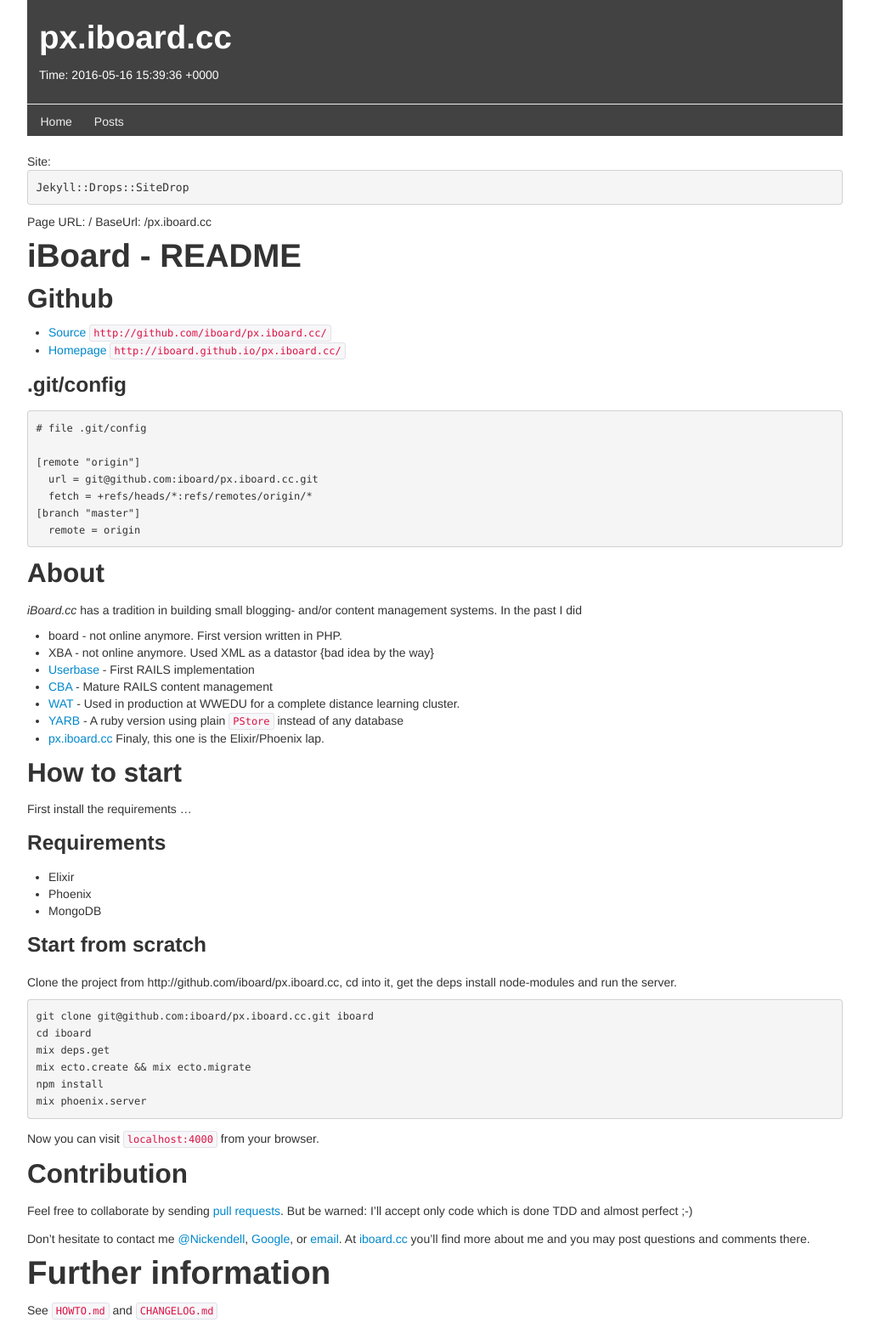
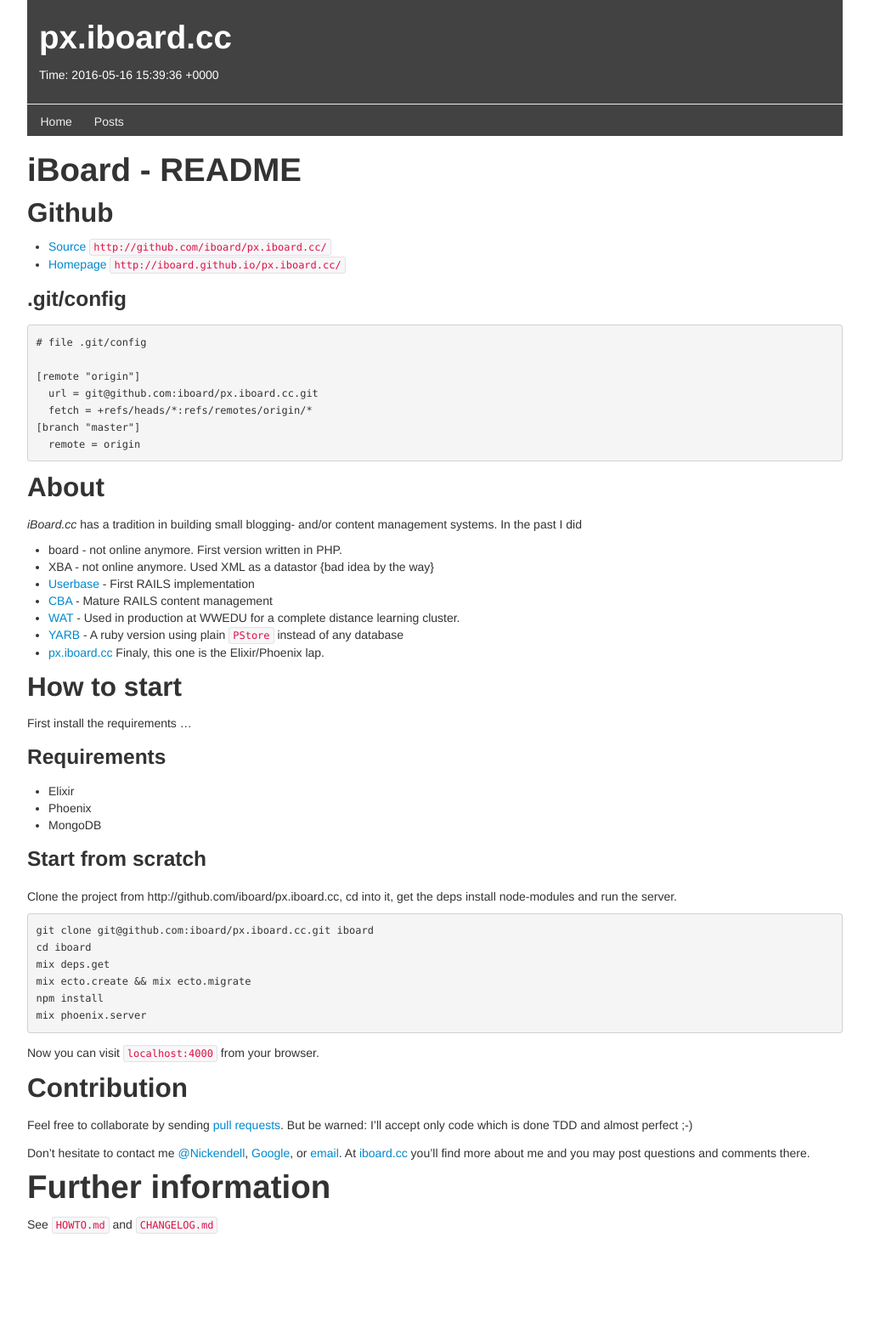
Before and after one commit to iboard/px.iboard.cc, a Jekyll site: the page built from index.html, in a window 1280 px wide. Shown: the whole page at 85% size, without its empty margins (128-1151 px from the left). Built offline with Jekyll 4.4.1, drawn with Linux system fonts in a browser that asks for light colours; Markdown is read by kramdown in place of the engine named in the settings; after the commit the page ends 1462 px from its top, so only the background shows below that.

Commit message:
Final fix for github.io

```diff
--- a/index.html
+++ b/index.html
@@ -11,9 +11,6 @@
     <section id="inner">
       {% include site-header.html %}
 
-        Site: <pre>{{ site }}</pre>
-        Page URL: {{ page.url }}
-        BaseUrl: {{ site.baseurl }}
 
       {% capture readme %}{% include README.md %}{% endcapture %}
       {{ readme | markdownify }}
--- a/posts.html
+++ b/posts.html
@@ -12,8 +12,8 @@
       {% include site-header.html %}
       {% for post in site.posts %}
         <div class="post-entry"  id="{{ post.title }}">
-          <h3><a href="{{ post.url }}">{{ post.title }}</a></h3>
-          <blockquote>Permalink: <a href="{{ post.url }}">{{ post.url }}</a>
+          <h3><a href="{{ site.baseurl }}/{{ post.url }}">{{ post.title }}</a></h3>
+          <blockquote>Permalink: <a href="{{ site.baseurl }}/{{ post.url }}">{{ post.url }}</a>
             </br>Last update: {{ post.date | date_to_xmlschema }}
           </blockquote>
         </div>
```
